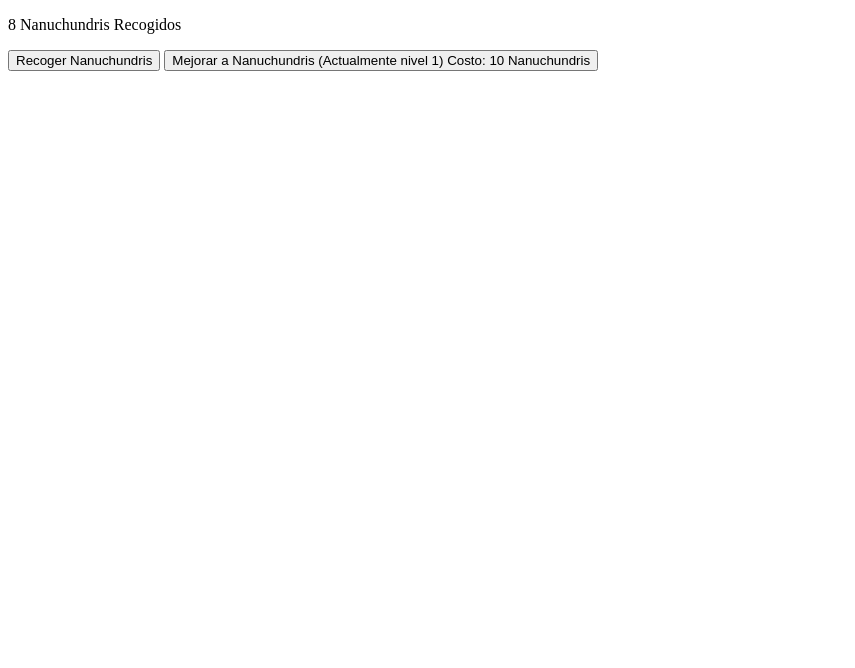
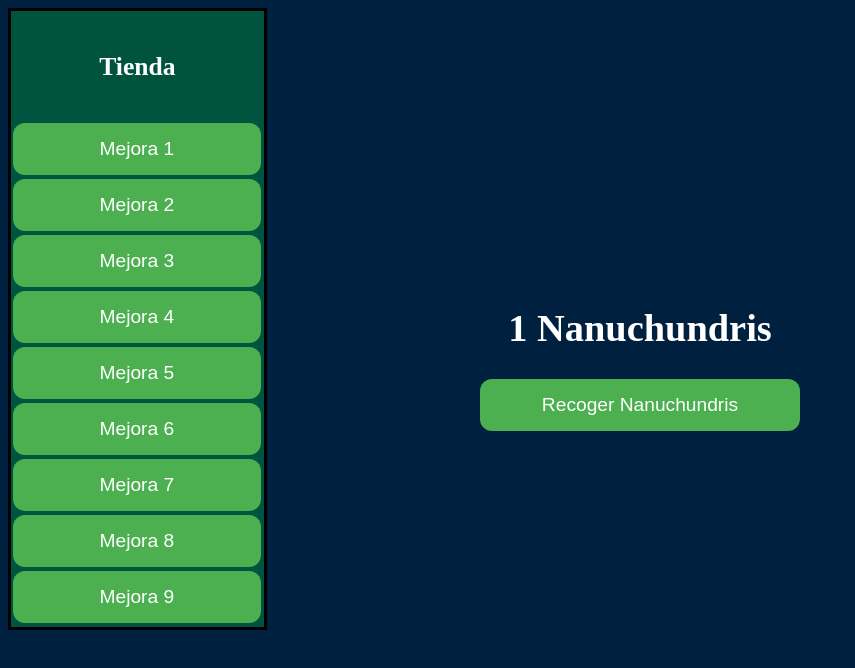
Before and after one commit to Zenikee/NanuClicker, a plain HTML site: page index.html in a window 1280 px wide. Both pictures are taken after a click on the button "Recoger Nanuchundris". Shown: the whole page, without its empty margins (0-855 px from the left). Drawn offline with Linux system fonts and the light colour scheme.

Commit message:
Add files via upload

```diff
--- a/index.html
+++ b/index.html
@@ -1,13 +1,28 @@
 <!DOCTYPE html>
 <html lang="en" dir="ltr">
-  <head>
+  <head><link rel="stylesheet" href="styles.css">
     <meta charset="utf-8">
     <title>Nanu Clicker</title>
   </head>
   <body>
-    <p id="nanuMined">0 Nanuchundris Recogidos</p>
-    <button onclick="mineNanu()">Recoger Nanuchundris</button>
-    <button onclick="buyNanuPerClick()" id="perClickUpgrade">Mejorar a Nanuchundris (Actualmente nivel 1) Costo: 10 Nanuchundris</button>
+    <div id"parent" class="main">
+     <div id="child" style="text-align:center;">
+      <h1 id="nanuMined">0 Nanuchundris</h1>
+      <button class="button2" onclick="mineNanu()">Recoger Nanuchundris</button>
+      </div>
+    </div>
+    <div class="menu" style="text-align:center;">
+      <h2 >Tienda</h2>
+      <button class="button" onclick="">Mejora 1</button>
+      <button class="button" onclick="">Mejora 2</button>
+      <button class="button" onclick="">Mejora 3</button>
+      <button class="button" onclick="">Mejora 4</button>
+      <button class="button" onclick="">Mejora 5</button>
+      <button class="button" onclick="">Mejora 6</button>
+      <button class="button" onclick="">Mejora 7</button>
+      <button class="button" onclick="">Mejora 8</button>
+      <button class="button" onclick="">Mejora 9</button>
+    </div>
     <script src="main.js" charset="utf-8" type="text/javascript"></script>
   </body>
 </html>
--- a/main.js
+++ b/main.js
@@ -1,12 +1,23 @@
+var saveGame = localStorage.getItem('NanuSave')
 var gameData = {
   nanu: 0,
   nanuPerClick: 1,
-  nanuPerClickCost: 10
+  nanuPerClickCost: 10,
+  lastTick: Date.now()
+}
+
+var intvalue = Math.floor( floatvalue );
+var intvalue = Math.ceil( floatvalue );
+var intvalue = Math.round( floatvalue );
+var intvalue = Math.trunc( floatvalue );
+
+function update(id, content) {
+  document.getElementById(id).innerHTML = content;
 }
 
 function mineNanu() {
   gameData.nanu += gameData.nanuPerClick
-  document.getElementById("nanuMined").innerHTML = gameData.nanu + " Nanuchundris Recogidos"
+  update("nanuMined", gameData.nanu + " Nanuchundris")
 }
 
 function buyNanuPerClick() {
@@ -14,11 +25,38 @@ function buyNanuPerClick() {
     gameData.nanu -= gameData.nanuPerClickCost
     gameData.nanuPerClick += 1
     gameData.nanuPerClickCost *= 2
-    document.getElementById("nanuMined").innerHTML = gameData.nanu + " Nanuchundris Recogidos"
-    document.getElementById("perClickUpgrade").innerHTML = "Mejorar a Nanuchundris (Actualmente nivel " + gameData.nanuPerClick + ") Costo: " + gameData.nanuPerClickCost + " Nanuchundris"
+    update("nanuMined", gameData.nanu + " Nanuchundris")
+    update("perClickUpgrade", "Mejorar a Nanuchundris (Actualmente nivel " + format(gameData.nanuPerClick, "scientific") + ") Costo: " + gameData.nanuPerClickCost + " Nanuchundris")
   }
 }
 
 var mainGameLoop = window.setInterval(function() {
-  mineNanu()
+  diff = Date.now() - gameData.lastTick;
+  gameData.lastTick = Date.now()
+  gameData.nanu += gameData.nanuPerClick * (diff / 1000)
+  update("nanuMined", gameData.nanu + " Nanuchundris")
 }, 1000)
+
+var saveGameLoop = window.setInterval(function() {
+  localStorage.setItem('NanuSave', JSON.stringify(gameData))
+}, 15000)
+
+function tab(tab) {
+  document.getElementById("mineNanuMenu").style.display = "none"
+  document.getElementById("shopMenu").style.display = "none"
+  document.getElementById(tab).style.display = "inline-block"
+}
+tab("mineGoldMenu")
+
+function format(number, type) {
+	let exponent = Math.floor(Math.log10(number))
+	let mantissa = number / Math.pow(10, exponent)
+	if (exponent < 3) return number.toFixed(1)
+	if (type == "scientific") return mantissa.toFixed(2) + "e" + exponent
+	if (type == "engineering") return (Math.pow(10, exponent % 3) * mantissa).toFixed(2) + "e" + (Math.floor(exponent / 3) * 3)
+}
+
+if (typeof saveGame.nanu !== "undefined") gameData.nanu = saveGame.nanu;
+if (typeof saveGame.nanuPerClick !== "undefined") gameData.nanuPerClick = saveGame.nanuPerClick;
+if (typeof saveGame.nanuPerClickCost !== "undefined") gameData.nanuPerClickCost = saveGame.nanuPerClickCost;
+if (typeof saveGame.lastTick !== "undefined") gameData.lastTick = saveGame.lastTick;
--- /dev/null
+++ b/styles.css
@@ -0,0 +1,68 @@
+body {
+  background: rgba(0,32,63,1);
+}
+
+.button2 {
+  background-color: #4CAF50; /* Green */
+  border: none;
+  color: white;
+  padding: 15px 32px;
+  text-align: center;
+  text-decoration: none;
+  display: inline-block;
+  font-size: 1.5vw;
+  margin: 4px 2px;
+  cursor: pointer;
+  width: 50%;
+  border-radius: 12px;
+}
+
+.button {
+  background-color: #4CAF50; /* Green */
+  border: none;
+  color: white;
+  padding: 15px 32px;
+  text-align: center;
+  text-decoration: none;
+  display: block;
+  font-size: 1.5vw;
+  margin: 4px 2px;
+  cursor: pointer;
+  width: 98%;
+  border-radius: 12px;
+}
+
+.main {
+  width: 80%;
+  float: left;
+}
+
+.menu {
+  width: 20%;
+  float: left;
+  border: 3px solid black;
+  background-color: rgba(0,84,63,1);
+}
+
+h1 {
+  font-size: 3vw;
+  color: white;
+}
+
+h2 {
+  font-size: 2vw;
+  color: white;
+  padding: 20px;
+}
+
+#parent {position: relative;}
+#child {
+    position: absolute;
+    top: 0;
+    bottom: 0;
+    left: 0;
+    right: 0;
+    width: 50%;
+    height: 30%;
+    margin: auto;
+}
```
